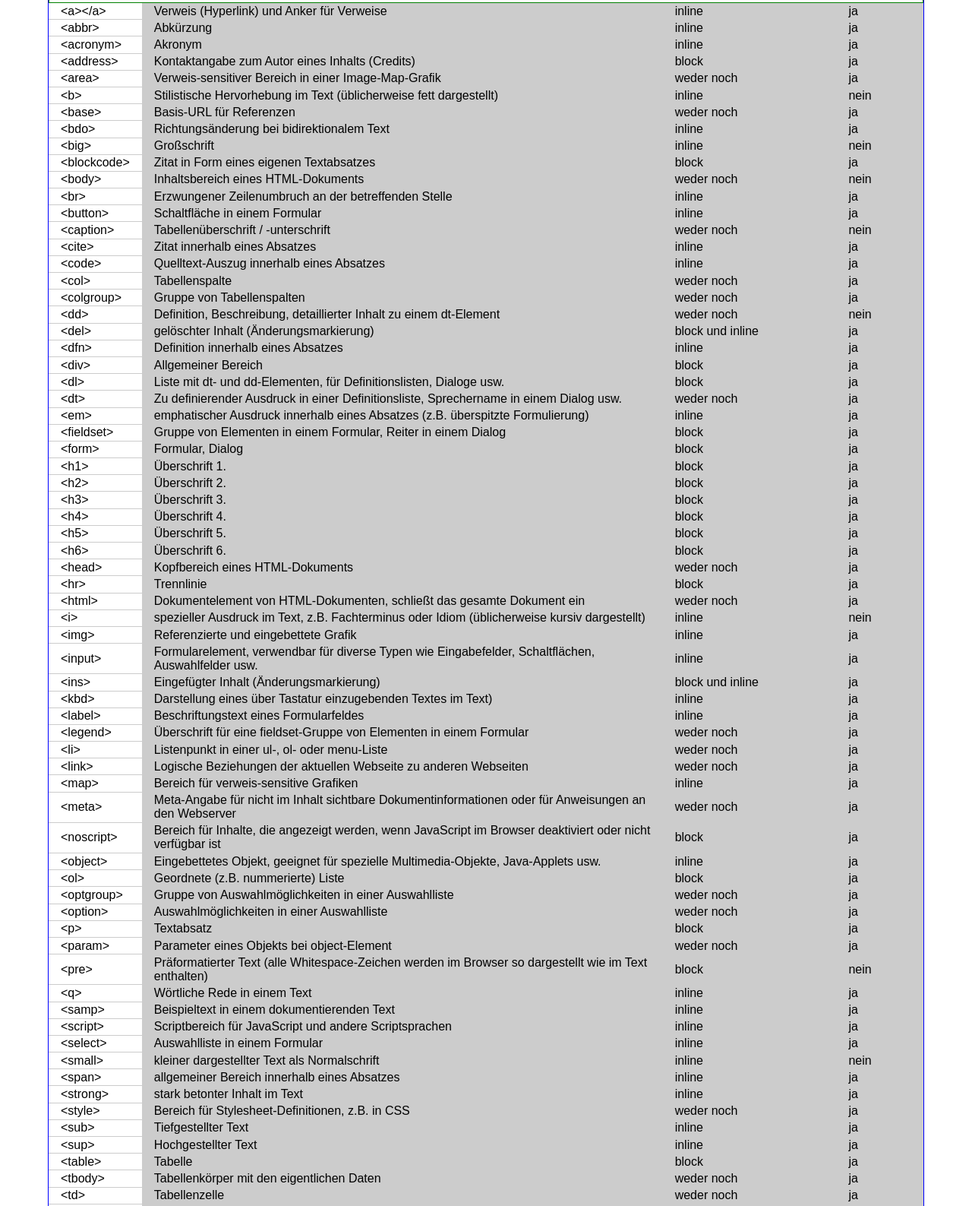
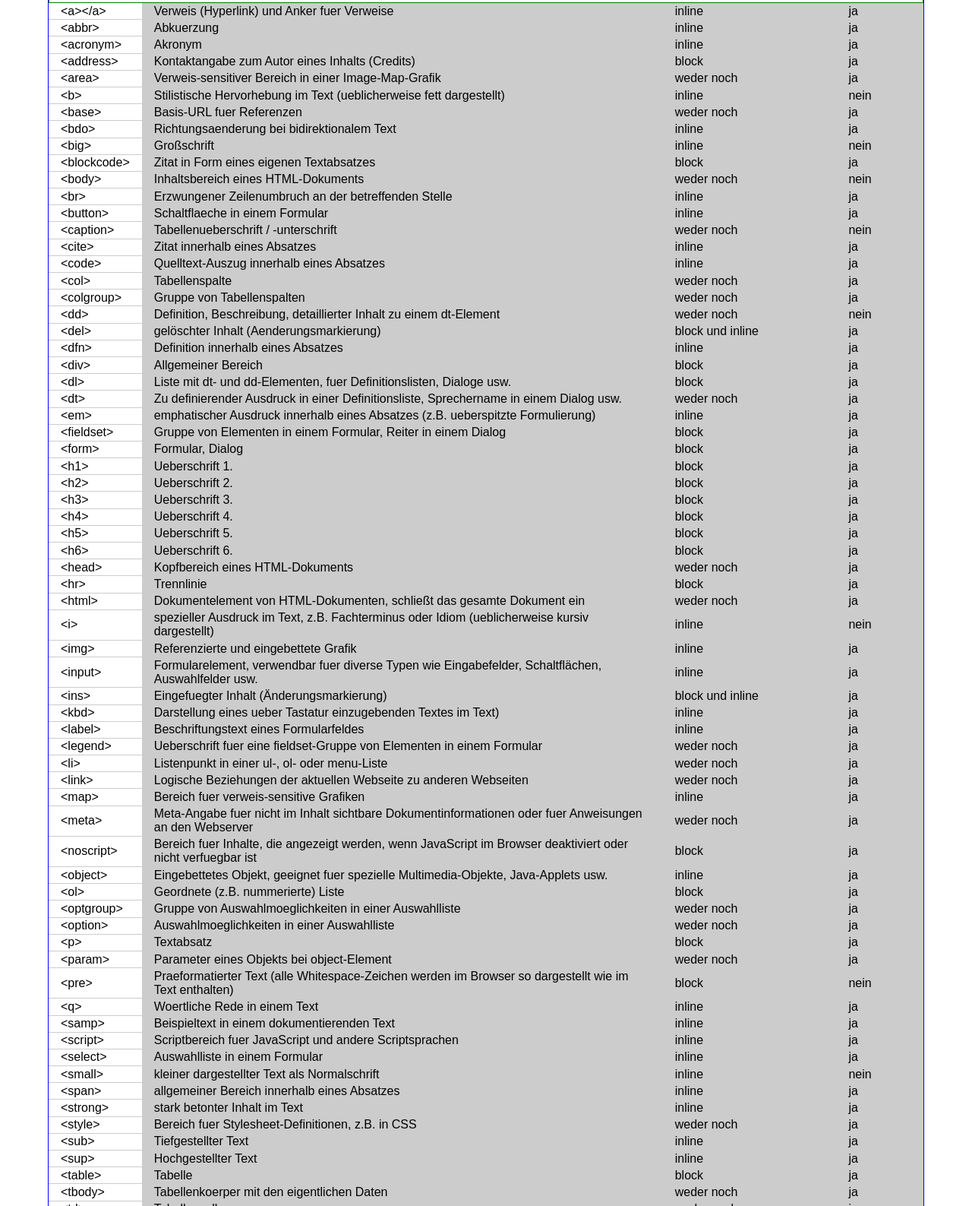
Before and after one commit to gitmichel/HA06_xhtml1, a plain HTML site: page index.html in a window 1280 px wide. Shown: the part 119-1706 px from the top of the page at 76% size. Drawn offline with Linux system fonts and the light colour scheme.

Commit message:
fassung2

```diff
--- a/index.html
+++ b/index.html
@@ -1,5 +1,4 @@
-
-    <?xml version="1.0" ?>
+   <?xml version="1.0" ?>
     <!DOCTYPE html
     PUBLIC "-//W3C//DTD XHTML 1.0 Strict//EN"
     "http://www.w3.org/TR/xhtml1/DTD/xhtml1-strict.dtd">
@@ -34,13 +33,13 @@
 	    <table>
 		<tr>
 		    <td><code>&lt;a&gt;&lt;/a&gt;</code> </td>
-		    <td>Verweis (Hyperlink) und Anker f&uuml;r Verweise</td>
+		    <td>Verweis (Hyperlink) und Anker fuer Verweise</td>
 		    <td>inline</td>
 		    <td>ja</td>
 		    </tr>
 	    <tr>
 	    <td><code>&lt;abbr&gt;</code></td>
-	    <td>Abk&uuml;rzung</td>
+	    <td>Abkuerzung</td>
 	    <td>inline</td>
 	    <td>ja</td>
 	    </tr>
@@ -64,25 +63,25 @@
 	    </tr>
 	    <tr>
 	    <td><code>&lt;b&gt;</code></td>
-	    <td>Stilistische Hervorhebung im Text (&uuml;blicherweise fett dargestellt)</td>
+	    <td>Stilistische Hervorhebung im Text (ueblicherweise fett dargestellt)</td>
 	    <td>inline</td>
 	    <td>nein</td>
 	    </tr>
 	    <tr>
 	    <td><code>&lt;base&gt;</code></td>
-	    <td>Basis-URL f&uuml;r Referenzen</td>
+	    <td>Basis-URL fuer Referenzen</td>
 	    <td>weder noch</td>
 	    <td>ja</td>
 	    </tr>
 	    <tr>
 	    <td><code>&lt;bdo&gt;</code></td>
-	    <td>Richtungs&auml;nderung bei bidirektionalem Text</td>
+	    <td>Richtungsaenderung bei bidirektionalem Text</td>
 	    <td>inline</td>
 	    <td>ja</td>
 	    </tr>
 	    <tr>
 	    <td><code>&lt;big&gt;</code></td>
-	    <td>Gro&szlig;schrift</td>
+	    <td>Großschrift</td>
 	    <td>inline</td>
 	    <td>nein</td>
 	    </tr>
@@ -106,13 +105,13 @@
 	    </tr>
 	    <tr>
 	    <td><code>&lt;button&gt;</code></td>
-	    <td>Schaltfl&auml;che in einem Formular</td>
+	    <td>Schaltflaeche in einem Formular</td>
 	    <td>inline</td>
 	    <td>ja</td>
 	    </tr>
 	    <tr>
 	    <td><code> &lt;caption&gt;</code></td>
-	    <td>Tabellen&uuml;berschrift / -unterschrift</td>
+	    <td>Tabellenueberschrift / -unterschrift</td>
 	    <td>weder noch</td>
 	    <td>nein</td>
 	    </tr>
@@ -148,7 +147,7 @@
 	    </tr>
 	    <tr>
 	    <td><code> &lt;del&gt;</code></td>
-	    <td>gelöschter Inhalt (&Auml;nderungsmarkierung)</td>
+	    <td>gelöschter Inhalt (Aenderungsmarkierung)</td>
 	    <td>block und inline</td>
 	    <td>ja</td>
 	    </tr>
@@ -166,7 +165,7 @@
 	    </tr>
 	    <tr>
 	    <td><code> &lt;dl&gt;</code></td>
-	    <td>Liste mit dt- und dd-Elementen, f&uuml;r Definitionslisten, Dialoge usw.</td>
+	    <td>Liste mit dt- und dd-Elementen, fuer Definitionslisten, Dialoge usw.</td>
 	    <td>block</td>
 	    <td>ja</td>
 	    </tr>
@@ -178,7 +177,7 @@
 	    </tr>
 	    <tr>
 	    <td><code> &lt;em&gt;</code></td>
-	    <td>emphatischer Ausdruck innerhalb eines Absatzes (z.B. &uuml;berspitzte Formulierung)</td>
+	    <td>emphatischer Ausdruck innerhalb eines Absatzes (z.B. ueberspitzte Formulierung)</td>
 	    <td>inline</td>
 	    <td>ja</td>
 	    </tr>
@@ -196,37 +195,37 @@
 	    </tr>
 	    <tr>
 	    <td><code> &lt;h1&gt;</code></td>
-	    <td>&Uuml;berschrift 1. </td>
+	    <td>Ueberschrift 1. </td>
 	    <td>block</td>
 	    <td>ja</td>
 	    </tr>
 	    <tr>
 	    <td><code> &lt;h2&gt;</code></td>
-	    <td>&Uuml;berschrift 2.</td>
+	    <td>Ueberschrift 2.</td>
 	    <td>block</td>
 	    <td>ja</td>
 	    </tr>
 	    <tr>
 	    <td><code> &lt;h3&gt;</code></td>
-	    <td>&Uuml;berschrift 3.</td>
+	    <td>Ueberschrift 3.</td>
 	    <td>block</td>
 	    <td>ja</td>
 	    </tr>
 	    <tr>
 	    <td><code> &lt;h4&gt;</code></td>
-	    <td>&Uuml;berschrift 4.</td>
+	    <td>Ueberschrift 4.</td>
 	    <td>block</td>
 	    <td>ja</td>
 	    </tr>
 	    <tr>
 	    <td><code> &lt;h5&gt;</code></td>
-	    <td>&Uuml;berschrift 5.</td>
+	    <td>Ueberschrift 5.</td>
 	    <td>block</td>
 	    <td>ja</td>
 	    </tr>
 	    <tr>
 	    <td><code> &lt;h6&gt;</code></td>
-	    <td>&Uuml;berschrift 6.</td>
+	    <td>Ueberschrift 6.</td>
 	    <td>block</td>
 	    <td>ja</td>
 	    </tr>
@@ -250,7 +249,7 @@
 	    </tr>
 	    <tr>
 	    <td><code> &lt;i&gt;</code></td>
-	    <td>spezieller Ausdruck im Text, z.B. Fachterminus oder Idiom (&uuml;blicherweise kursiv dargestellt)</td>
+	    <td>spezieller Ausdruck im Text, z.B. Fachterminus oder Idiom (ueblicherweise kursiv dargestellt)</td>
 	    <td>inline</td>
 	    <td>nein</td>
 	    </tr>
@@ -262,19 +261,19 @@
 	    </tr>
 	    <tr>
 	    <td><code> &lt;input&gt;</code></td>
-	    <td>Formularelement, verwendbar f&uuml;r diverse Typen wie Eingabefelder, Schaltfl&auml;chen, Auswahlfelder usw.</td>
+	    <td>Formularelement, verwendbar fuer diverse Typen wie Eingabefelder, Schaltfl&auml;chen, Auswahlfelder usw.</td>
 	    <td>inline</td>
 	    <td>ja</td>
 	    </tr>
 	    <tr>
 	    <td><code> &lt;ins&gt;</code></td>
-	    <td>Eingef&uuml;gter Inhalt (&Auml;nderungsmarkierung)</td>
+	    <td>Eingefuegter Inhalt (&Auml;nderungsmarkierung)</td>
 	    <td>block und inline</td>
 	    <td>ja</td>
 	    </tr>
 	    <tr>
 	    <td><code> &lt;kbd&gt;</code></td>
-	    <td>Darstellung eines &uuml;ber Tastatur einzugebenden Textes im Text)</td>
+	    <td>Darstellung eines ueber Tastatur einzugebenden Textes im Text)</td>
 	    <td>inline</td>
 	    <td>ja</td>
 	    </tr>
@@ -286,7 +285,7 @@
 	    </tr>
 	    <tr>
 	    <td><code> &lt;legend&gt;</code></td>
-	    <td>&Uuml;berschrift f&uuml;r eine fieldset-Gruppe von Elementen in einem Formular</td>
+	    <td>Ueberschrift fuer eine fieldset-Gruppe von Elementen in einem Formular</td>
 	    <td>weder noch</td>
 	    <td>ja</td>
 	    </tr>
@@ -304,25 +303,25 @@
 	    </tr>
 	    <tr>
 	    <td><code> &lt;map&gt;</code></td>
-	    <td>Bereich f&uuml;r verweis-sensitive Grafiken</td>
+	    <td>Bereich fuer verweis-sensitive Grafiken</td>
 	    <td>inline</td>
 	    <td>ja</td>
 	    </tr>
 	    <tr>
 	    <td><code> &lt;meta&gt;</code></td>
-	    <td>Meta-Angabe f&uuml;r nicht im Inhalt sichtbare Dokumentinformationen oder f&uuml;r Anweisungen an den Webserver</td>
+	    <td>Meta-Angabe fuer nicht im Inhalt sichtbare Dokumentinformationen oder fuer Anweisungen an den Webserver</td>
 	    <td>weder noch</td>
 	    <td>ja</td>
 	    </tr>
 	    <tr>
 	    <td><code> &lt;noscript&gt;</code></td>
-	    <td>Bereich f&uuml;r Inhalte, die angezeigt werden, wenn JavaScript im Browser deaktiviert oder nicht verf&uuml;gbar ist</td>
+	    <td>Bereich fuer Inhalte, die angezeigt werden, wenn JavaScript im Browser deaktiviert oder nicht verfuegbar ist</td>
 	    <td>block</td>
 	    <td>ja</td>
 	    </tr>
 	    <tr>
 	    <td><code> &lt;object&gt;</code></td>
-	    <td>Eingebettetes Objekt, geeignet f&uuml;r spezielle Multimedia-Objekte, Java-Applets usw.</td>
+	    <td>Eingebettetes Objekt, geeignet fuer spezielle Multimedia-Objekte, Java-Applets usw.</td>
 	    <td>inline</td>
 	    <td>ja</td>
 	    </tr>
@@ -334,13 +333,13 @@
 	    </tr>
 	    <tr>
 	    <td><code> &lt;optgroup&gt;</code></td>
-	    <td>Gruppe von Auswahlm&ouml;glichkeiten in einer Auswahlliste</td>
+	    <td>Gruppe von Auswahlmoeglichkeiten in einer Auswahlliste</td>
 	    <td>weder noch</td>
 	    <td>ja</td>
 	    </tr>
 	    <tr>
 	    <td><code> &lt;option&gt;</code></td>
-	    <td>Auswahlm&ouml;glichkeiten in einer Auswahlliste</td>
+	    <td>Auswahlmoeglichkeiten in einer Auswahlliste</td>
 	    <td>weder noch</td>
 	    <td>ja</td>
 	    </tr>
@@ -358,13 +357,13 @@
 	    </tr>
 	    <tr>
 	    <td><code> &lt;pre&gt;</code></td>
-	    <td>Pr&auml;formatierter Text (alle Whitespace-Zeichen werden im Browser so dargestellt wie im Text enthalten)</td>
+	    <td>Praeformatierter Text (alle Whitespace-Zeichen werden im Browser so dargestellt wie im Text enthalten)</td>
 	    <td>block</td>
 	    <td>nein</td>
 	    </tr>
 	    <tr>
 	    <td><code> &lt;q&gt;</code></td>
-	    <td>W&ouml;rtliche Rede in einem Text</td>
+	    <td>Woertliche Rede in einem Text</td>
 	    <td>inline</td>
 	    <td>ja</td>
 	    </tr>
@@ -376,7 +375,7 @@
 	    </tr>
 	    <tr>
 	    <td><code> &lt;script&gt;</code></td>
-	    <td>Scriptbereich f&uuml;r JavaScript und andere Scriptsprachen</td>
+	    <td>Scriptbereich fuer JavaScript und andere Scriptsprachen</td>
 	    <td>inline</td>
 	    <td>ja</td>
 	    </tr>
@@ -406,7 +405,7 @@
 	    </tr>
 	    <tr>
 	    <td><code> &lt;style&gt;</code></td>
-	    <td>Bereich f&uuml;r Stylesheet-Definitionen, z.B. in CSS</td>
+	    <td>Bereich fuer Stylesheet-Definitionen, z.B. in CSS</td>
 	    <td>weder noch</td>
 	    <td>ja</td>
 	    </tr>
@@ -430,7 +429,7 @@
 	    </tr>
 	    <tr>
 	    <td><code> &lt;tbody&gt;</code></td>
-	    <td>Tabellenk&ouml;rper mit den eigentlichen Daten</td>
+	    <td>Tabellenkoerper mit den eigentlichen Daten</td>
 	    <td>weder noch</td>
 	    <td>ja</td>
 	    </tr>
@@ -448,7 +447,7 @@
 	    </tr>
 	    <tr>
 	    <td><code> &lt;tfood&gt;</code></td>
-	    <td>Fu&szlig;bereich in einer Tabelle, z.B. f&uuml;r summarische Daten</td>
+	    <td>Fußbereich in einer Tabelle, z.B. f&uuml;r summarische Daten</td>
 	    <td>weder noch</td>
 	    <td>ja</td>
 	    </tr>
@@ -484,7 +483,7 @@
 	    </tr>
 	    <tr>
 	    <td><code> &lt;ul&gt;</code></td>
-	    <td>Unsortierte Liste (Aufz&auml;hlungsliste)</td>
+	    <td>Unsortierte Liste (Aufzaehlungsliste)</td>
 	    <td>block</td>
 	    <td>ja</td>
 	    </tr>
@@ -511,8 +510,8 @@
 	    <p>
     	<a href="http://jigsaw.w3.org/css-validator/check/referer">
     		<img
-    		src="http://jigsaw.w3.org/css-validator/images/vcss"
-    		alt="Check CSS is valide-xhtml1.0!"/>
+    		src="http://www.w3.org/Icons/valid-css2-blue"
+    		alt="Check CSS is valide"/>
     	</a>
     	</p>
   	</div>
--- a/stylesheet.css
+++ b/stylesheet.css
@@ -1,6 +1,5 @@
-@CHARSET "UTF-8";
 body {
-	background-colour: #cccccc;
+	colour: #cccccc;
 }
 * {
    	margin: 0;
```
